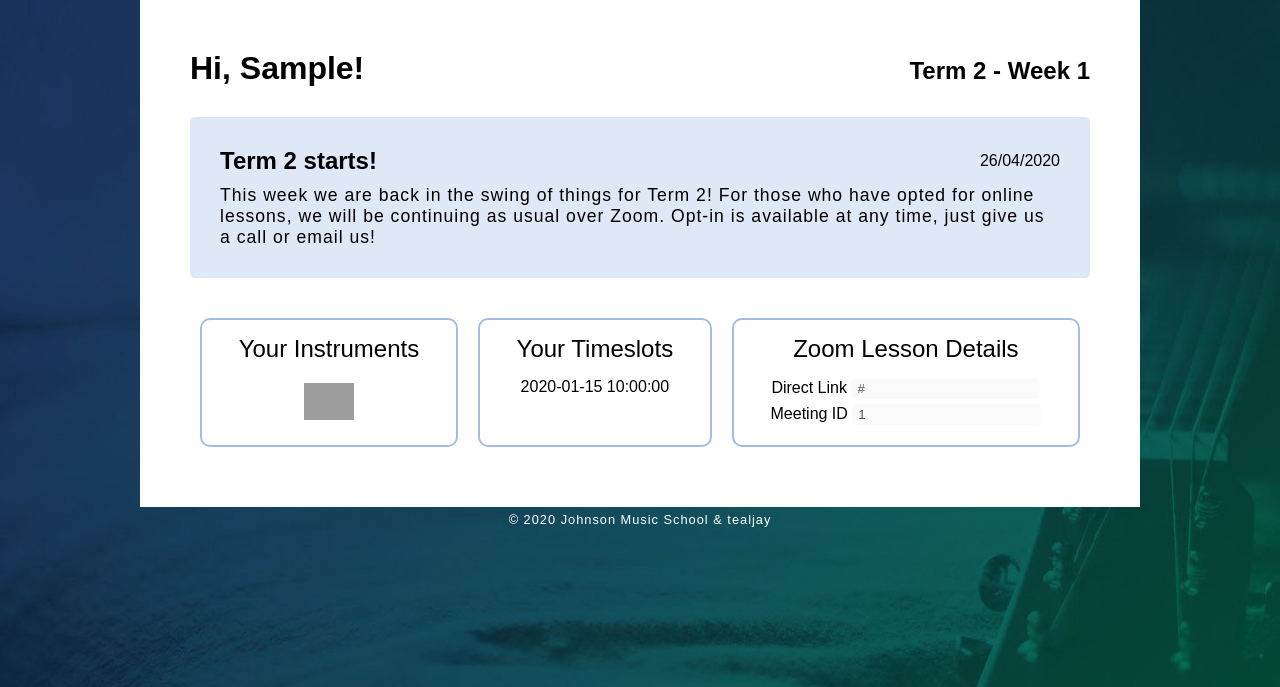
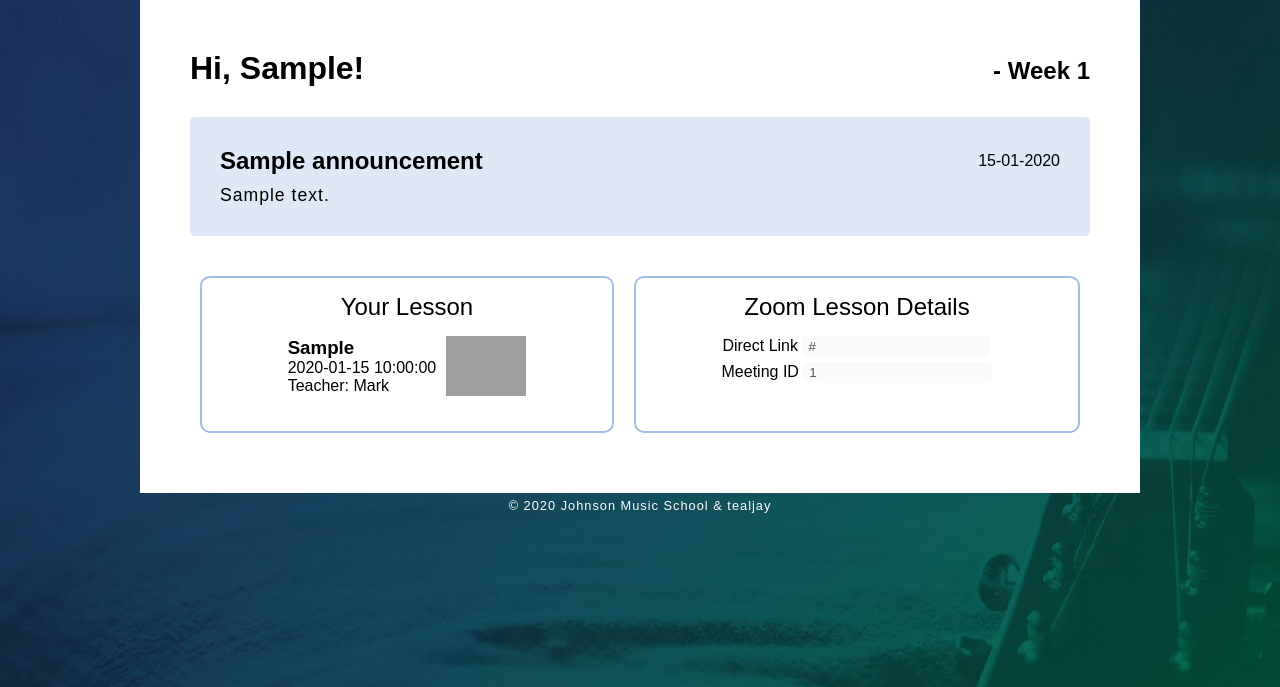
Before and after one commit to rachelktyjohnson/jms_portal, a PHP site: page /dashboard.php in a window 1280 px wide. Shown: the part 55-742 px from the top of the page. Run offline with PHP 8.4, Linux system fonts and the light colour scheme; the visitor is signed in with stand-in values (Sample User, id 1); tables that the repository leaves empty or names only in its code hold one stand-in row (values such as "Sample post"); some web fonts are replaced; grey boxes are pictures that could not be loaded.

Commit message:
:hammer: Term & Week function

```diff
--- a/css/styles.css
+++ b/css/styles.css
@@ -121,15 +121,19 @@
   margin-bottom: 15px;
   font-weight: 500;
 }
-#dashboard-container .dashboard-content .card.instruments .instruments-list {
+#dashboard-container .dashboard-content .card.lessons .lesson_tab {
   display: flex;
   flex-direction: row;
-  align-items: flex-start;
+  align-items: center;
   justify-content: center;
+  margin-bottom: 20px;
 }
-#dashboard-container .dashboard-content .card.instruments .instruments-list img {
-  width: 50px;
-  margin: 5px;
+#dashboard-container .dashboard-content .card.lessons .lesson_tab img {
+  height: 60px;
+}
+#dashboard-container .dashboard-content .card.lessons .lesson_tab .lesson_data {
+  text-align: left;
+  margin-right: 10px;
 }
 #dashboard-container .dashboard-content .card.zoom .form-control {
   margin: 5px 0;
--- a/dashboard.php
+++ b/dashboard.php
@@ -15,7 +15,7 @@
 
 //pull user's data from table
 try{
-  $results = $pdo->prepare("SELECT * FROM users WHERE username=?");
+  $results = $pdo->prepare("SELECT * FROM students WHERE username=?");
   $results->bindParam(1, $_SESSION["username"], PDO::PARAM_STR);
   $results->execute();
   $userData = $results->fetch(PDO::FETCH_ASSOC);
@@ -54,36 +54,60 @@
             $userFirstName = explode(" ",$userData['name']);
           ?>
           <h1>Hi, <?= $userFirstName[0]; ?>!</h1>
-          <h2>Term 2 - Week 1</h2>
+          <?php
+
+          //work out term
+          $termQuery = $pdo->prepare("SELECT * FROM terms WHERE start < CURDATE() AND end > CURDATE()");
+          $termQuery->execute();
+          $termData = $termQuery->fetch(PDO::FETCH_ASSOC);
+
+          //work out date
+          $termStart = $termData['start'];
+          $startDate = new DateTime($termStart);
+          $todayDate = new DateTime(date('Y-m-d'));
+          $difference = $startDate -> diff($todayDate);
+          $theWeek = floor($difference->format('%R%a')/7) +1;
+          ?>
+          <h2><?=$termData['term']?> - Week <?= $theWeek; ?></h2>
         </div>
         <div class="dashboard-announcement">
+          <?php
+            $announcementsQuery = $pdo->prepare("SELECT * FROM announcements LIMIT 1");
+            $announcementsQuery->execute();
+            $announcementData = $announcementsQuery->fetch(PDO::FETCH_ASSOC);
+          ?>
           <div class="announcement-meta">
-            <h2>Term 2 starts!</h2>
-            <span>26/04/2020</span>
+            <h2><?= $announcementData['title'];?></h2>
+            <span><?=date_format(new DateTime($announcementData['date']), 'd-m-Y');?></span>
           </div>
           <p>
-            This week we are back in the swing of things for Term 2! For those who have opted for online lessons, we will be continuing as usual over Zoom. Opt-in is available at any time, just give us a call or email us!
+            <?= $announcementData['description'];?>
           </p>
         </div>
         <div class="dashboard-content">
-          <div class="card instruments">
-            <h2>Your Instruments</h2>
-            <div class="instruments-list">
-              <?php
-                $timeslot_arr = explode(",",$userData['instrument']);
-                foreach ($timeslot_arr as $data){
-                  echo "<img src='img/tab-$data.png' alt='$data' title='" . ucfirst($data) . "'/>";
-                }
-              ?>
-            </div>
-          </div>
-          <div class="card timeslot">
-            <h2>Your Timeslots</h2>
+          <div class="card lessons">
             <?php
-              $timeslot_arr = explode(",",$userData['timeslot']);
-              foreach ($timeslot_arr as $data){
-                echo "<p>$data</p>";
-              }
+            $plural="";
+            $instrument_arr = explode(",",$userData['instrument']);
+            $timeslot_arr = explode(",",$userData['timeslot']);
+            if (count($instrument_arr)>1){
+              $plural="s";
+            }
+            ?>
+            <h2>Your Lesson<?= $plural; ?></h2>
+            <?php
+              for ($i=0; $i<count($instrument_arr); $i++){?>
+                <div class="lesson_tab">
+                  <div class="lesson_data">
+                    <h3><?=ucfirst($instrument_arr[$i])?></h3>
+                    <p><?= $timeslot_arr[$i]; ?></p>
+                    <p>Teacher: Mark</p>
+                  </div>
+                  <img src='img/tab-<?=$instrument_arr[$i]?>.png' alt='<?=$instrument_arr[$i]?>' title='" . <?=ucfirst($instrument_arr[$i])?> . "'/>
+
+                </div>
+
+              <?php }
             ?>
           </div>
           <div class="card zoom">
--- a/login.php
+++ b/login.php
@@ -16,7 +16,7 @@
 
 if (!empty($_POST)){
 
-  $query = $pdo->prepare("SELECT * FROM users WHERE username = ?");
+  $query = $pdo->prepare("SELECT * FROM students WHERE username = ?");
   $query->execute([$_POST['username']]);
   $username = $_POST['username'];
   $user = $query->fetch();
--- a/scss/styles.scss
+++ b/scss/styles.scss
@@ -115,18 +115,19 @@
       }
       flex-grow:1;
       text-align:center;
-      &.instruments{
-        .instruments-list{
-          display:flex;
-          flex-direction: row;
-          align-items: flex-start;
-          justify-content: center;
-          img{
-            width:50px;
-            margin:5px;
-          }
+      &.lessons .lesson_tab{
+        display:flex;
+        flex-direction: row;
+        align-items: center;
+        justify-content: center;
+        margin-bottom:20px;
+        img{
+          height:60px;
         }
-
+        .lesson_data{
+          text-align:left;
+          margin-right:10px;
+        }
       }
       &.zoom{
         .form-control{
```
Also changed, not shown: 1 other file.
